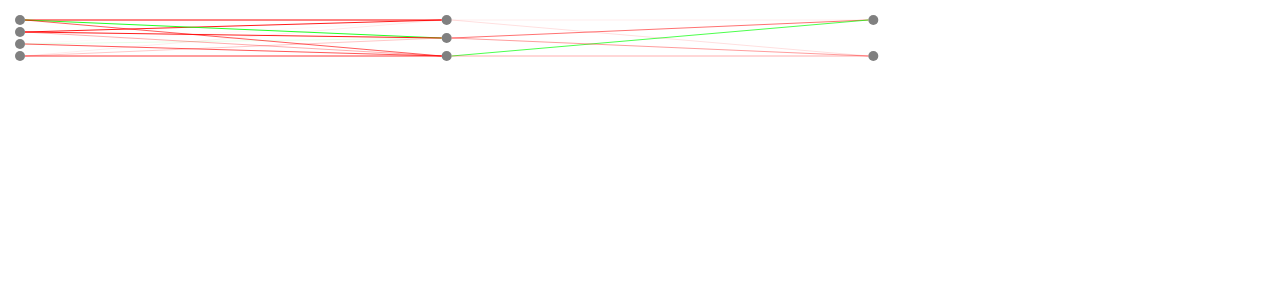
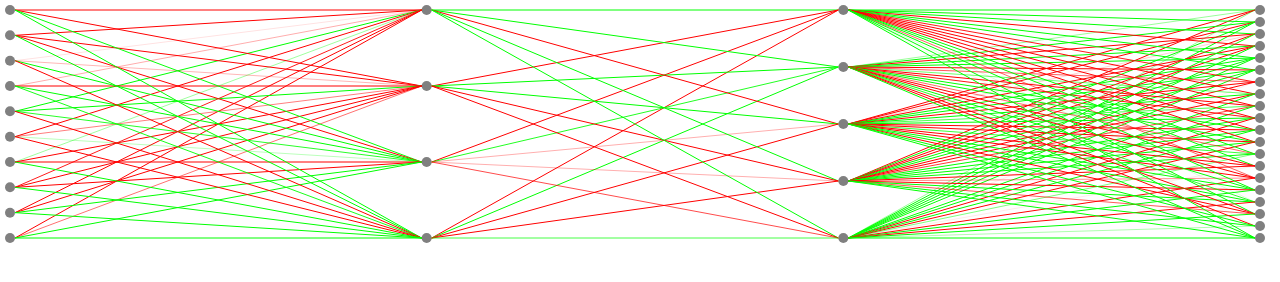
Before and after one commit to carlo697/neural-network, a website with bundled scripts: page public/index.html in a window 1280 px wide. Built offline with nearby package versions, Linux system fonts and the light colour scheme.

Commit message:
Move drawing code to a function

```diff
--- a/public/index.html
+++ b/public/index.html
@@ -11,6 +11,10 @@
         padding: 0;
         box-sizing: border-box;
       }
+
+      canvas{
+        width: 100%;
+      }
     </style>
   </head>
   <body>
--- /dev/null
+++ b/src/Helpers/drawNeuronalNetwork.ts
@@ -0,0 +1,88 @@
+import { Network } from "../Network.js";
+
+export const drawNeuronalNetwork = (
+  network: Network,
+  canvas: HTMLCanvasElement,
+  {
+    distributeEvenly = true,
+    padding = 10,
+    neuronRadius = 5,
+    neuronMargin = 2,
+  }: {
+    distributeEvenly?: boolean;
+    padding?: number;
+    neuronRadius?: number;
+    neuronMargin?: number;
+  } = {}
+) => {
+  const layerStroke = "rgba(0, 0, 0, 0.2)";
+  const neuronDiameter = neuronRadius * 2;
+  const maxNeurons = Math.max(
+    ...network.layers.map((layer) => layer.neurons.length)
+  );
+
+  const context: CanvasRenderingContext2D = canvas.getContext(
+    "2d"
+  ) as CanvasRenderingContext2D;
+  canvas.width = canvas.getBoundingClientRect().width;
+  canvas.height = maxNeurons * (neuronDiameter + neuronMargin) + padding * 2;
+
+  const layerMargin =
+    canvas.width / (network.layers.length - 1) -
+    neuronDiameter * (network.layers.length - 1) +
+    padding;
+
+  context.translate(padding, padding);
+  let lasAvailable = 1;
+
+  network.layers.forEach((layer) => {
+    context.strokeStyle = layerStroke;
+
+    context.save();
+
+    const available = distributeEvenly
+      ? (maxNeurons - 1) / (layer.neurons.length - 1)
+      : 1;
+
+    // Draw neurons
+    layer.neurons.forEach((neuron, neuronIndex) => {
+      context.fillStyle = "gray";
+
+      context.beginPath();
+      context.arc(
+        0,
+        neuronIndex * available * (neuronDiameter + neuronMargin),
+        neuronRadius,
+        0,
+        Math.PI * 2
+      );
+      context.fill();
+
+      // Draw links
+      neuron.links.forEach((link, linkIndex) => {
+        context.strokeStyle =
+          link.weigth > 0
+            ? `rgba(0, 255, 0, ${link.weigth})`
+            : `rgba(255, 0, 0, ${link.weigth * -1})`;
+
+        context.beginPath();
+        context.moveTo(
+          -neuronRadius,
+          neuronIndex * available * (neuronDiameter + neuronMargin)
+        );
+        context.lineTo(
+          -layerMargin - neuronRadius,
+          linkIndex * lasAvailable * (neuronDiameter + neuronMargin)
+        );
+        context.stroke();
+      });
+    });
+
+    lasAvailable = available;
+
+    context.restore();
+
+    // Move to the next layer
+    context.translate(neuronDiameter + layerMargin, 0);
+  });
+};
--- a/src/Neuron.ts
+++ b/src/Neuron.ts
@@ -15,11 +15,13 @@ export class Neuron {
     this.layer = layer;
 
     if (generateLinks) {
-      this.bias = bias ?? (randomlyGenerateWeights ? Math.random() * 2 - 1 : 0);
+      // this.bias = bias ?? (randomlyGenerateWeights ? Math.random() * 2 - 1 : 0);
 
       // Create random links if the layer exists
       layer.previous?.neurons?.forEach((neuron) => {
-        const weigth = randomlyGenerateWeights ? Math.random() * 2 - 1 : 0;
+        const weigth = randomlyGenerateWeights
+          ? (Math.random() * 2 - 1) * 4
+          : 0;
         this.links.push(new Link(neuron, this, weigth));
       });
     }
--- a/src/web/Visualization.ts
+++ b/src/web/Visualization.ts
@@ -1,87 +1,24 @@
-import { HyperbolicTangentFunction } from "../Activation/HyperbolicTangentFunction.js";
-import { Link } from "../Link.js";
+import { drawNeuronalNetwork } from "../Helpers/drawNeuronalNetwork.js";
 import { Network } from "../Network.js";
 
-// const network = new Network(10, 20, [4, 5]);
+const network = new Network(10, 20, [4, 5], true, true);
 
-const network = new Network(4, 2, [3], true, true, new HyperbolicTangentFunction());
+// const network = new Network(4, 2, [3], true, true, new HyperbolicTangentFunction());
 
-// const result = network.feedForward([...new Array(4)].map(() => Math.random()));
-const inputs = [0.5, 0, 0, 0];
-console.log("Inputs:", inputs);
-const result = network.feedForward(inputs);
-console.log("Result:", result);
-
-const canvasPadding = 20;
-// const layerMargin = 200;
-const distributeEvenly = true;
-const layerStroke = "rgba(0, 0, 0, 0.2)";
-const neuronRadius = 5;
-const neuronMargin = 2;
-const neuronDiameter = neuronRadius * 2;
-const maxNeurons = Math.max(
-  ...network.layers.map((layer) => layer.neurons.length)
-);
+// // const result = network.feedForward([...new Array(4)].map(() => Math.random()));
+// const inputs = [0.5, 0, 0, 0];
+// console.log("Inputs:", inputs);
+// const result = network.feedForward(inputs);
+// console.log("Result:", result);
 
 const canvas = document.querySelector("canvas") as HTMLCanvasElement;
-const context: CanvasRenderingContext2D = canvas.getContext(
-  "2d"
-) as CanvasRenderingContext2D;
-canvas.height =
-  maxNeurons * (neuronDiameter + neuronMargin) + canvasPadding * 2;
-canvas.width = window.innerWidth;
 
-const layerMargin = canvas.width / network.layers.length - canvasPadding / 2;
+function draw() {
+  drawNeuronalNetwork(network, canvas);
+}
 
-context.translate(canvasPadding, canvasPadding);
-let lasAvailable = 1;
-network.layers.forEach((layer, layerIndex) => {
-  context.strokeStyle = layerStroke;
+draw();
 
-  context.save();
-
-  const available = distributeEvenly
-    ? (maxNeurons - 1) / (layer.neurons.length - 1)
-    : 1;
-
-  // Draw neurons
-  layer.neurons.forEach((neuron, neuronIndex) => {
-    context.fillStyle = "gray";
-
-    context.beginPath();
-    context.arc(
-      0,
-      neuronIndex * available * (neuronDiameter + neuronMargin),
-      neuronRadius,
-      0,
-      Math.PI * 2
-    );
-    context.fill();
-
-    // Draw links
-    neuron.links.forEach((link, linkIndex) => {
-      context.strokeStyle =
-        link.weigth > 0
-          ? `rgba(0, 255, 0, ${link.weigth})`
-          : `rgba(255, 0, 0, ${link.weigth * -1})`;
-
-      context.beginPath();
-      context.moveTo(
-        -neuronRadius,
-        neuronIndex * available * (neuronDiameter + neuronMargin)
-      );
-      context.lineTo(
-        -layerMargin - neuronRadius,
-        linkIndex * lasAvailable * (neuronDiameter + neuronMargin)
-      );
-      context.stroke();
-    });
-  });
-
-  lasAvailable = available;
-
-  context.restore();
-
-  // Move to the next layer
-  context.translate(neuronDiameter + layerMargin, 0);
+window.addEventListener("resize", () => {
+  draw();
 });
```
